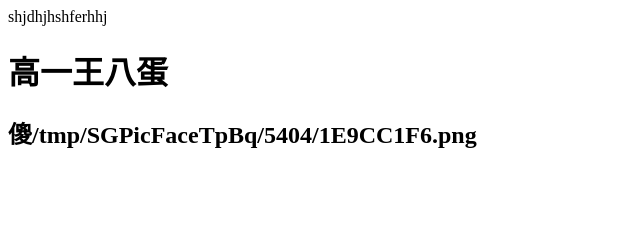
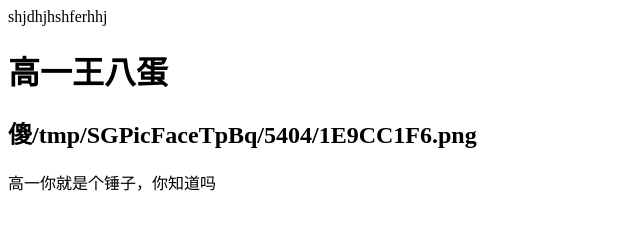
Before and after one commit to lijun199728/project1, a plain HTML site: page index.html in a window 1280 px wide. Shown: the whole page, without its empty margins (0-640 px from the left). Drawn offline with Linux system fonts and the light colour scheme.

Commit message:
远程跟新

```diff
--- a/index.html
+++ b/index.html
@@ -1,3 +1,4 @@
 shjdhjhshferhhj
 <h1>高一王八蛋</h1>
 <h2>傻/tmp/SGPicFaceTpBq/5404/1E9CC1F6.png</h2>
+<p>高一你就是个锤子，你知道吗</p>
```
